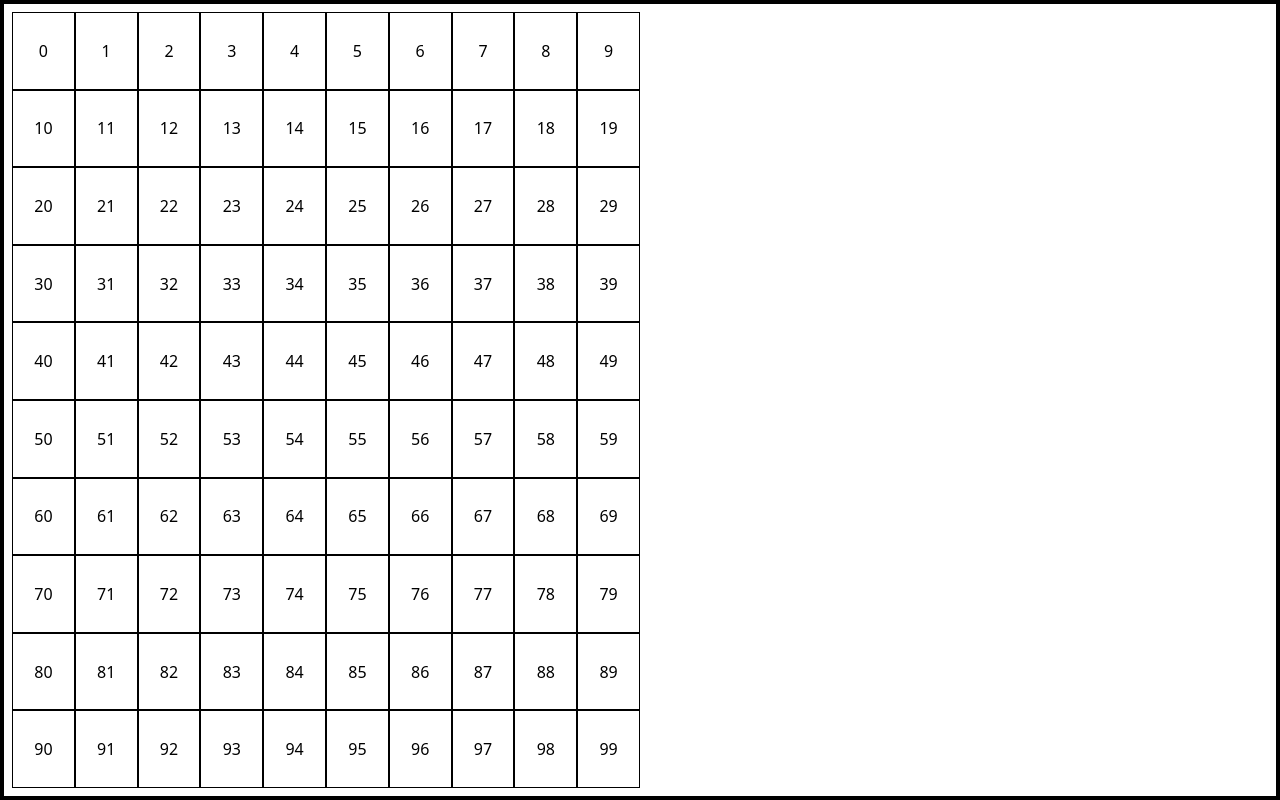
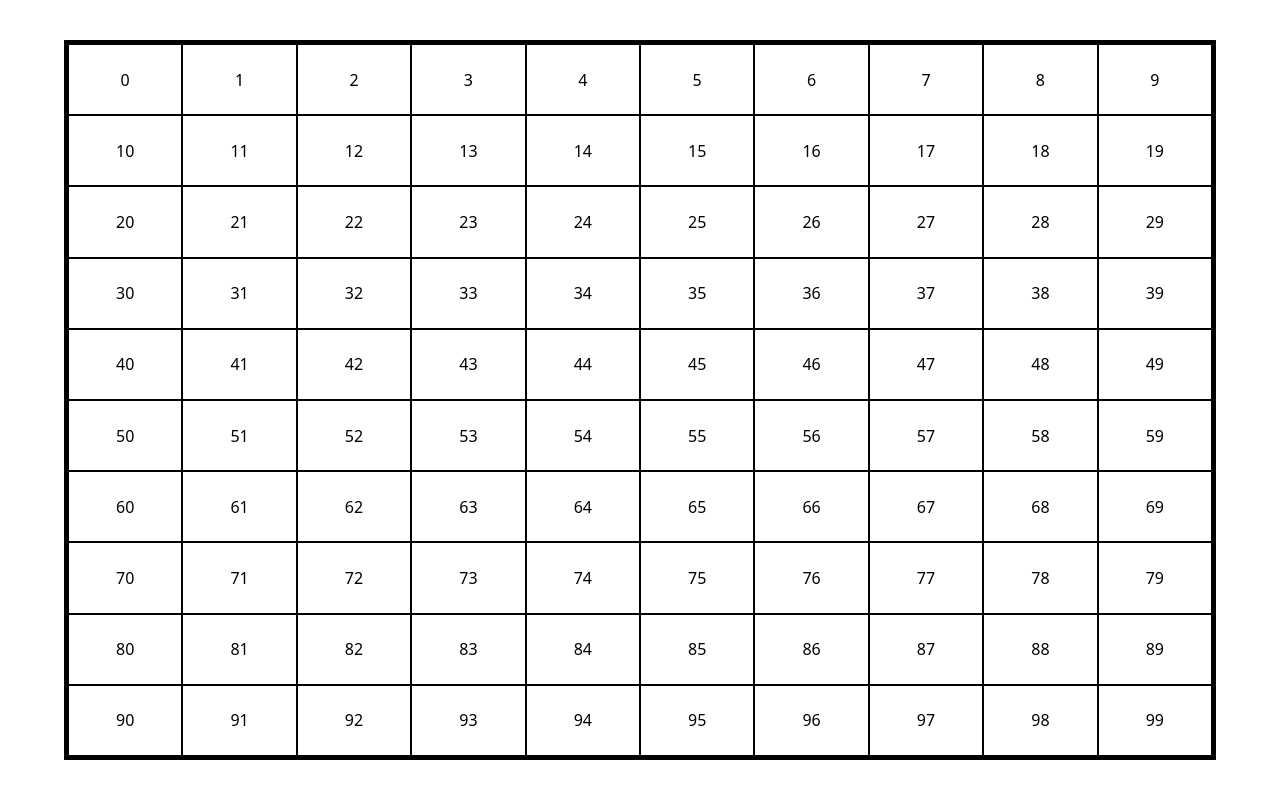
Before and after one commit to doruksahin/gridfleks, a Next.js app: page / in a window 1280 px wide. Built offline with nearby package versions, Linux system fonts and the light colour scheme.

Commit message:
representative changes

```diff
--- a/components/Grid.tsx
+++ b/components/Grid.tsx
@@ -234,7 +234,7 @@ export default function Grid({
   function gridDraggingStarted(event) {}
 
   return (
-    <div className="w-1/2 h-full">
+    <div className="w-full h-full">
       <Dragged draggingRect={draggingRect} />
       <div
         className="grid h-full"
@@ -271,7 +271,7 @@ export default function Grid({
                 key={index}
                 className={`${
                   isEditing ? 'border border-black' : ''
-                } relative flex items-center justify-center `}
+                } relative flex items-center justify-center bg-slate-200`}
                 style={{
                   gridRow: `span ${squareProperty.yLength}`,
                   gridColumn: `span ${squareProperty.xLength}`,
@@ -285,10 +285,15 @@ export default function Grid({
                       },
                     })
                   ) : (
-                    <div
-                      className="w-fit bg-blue-400 px-4 py-2"
-                      onClick={() => undoMerge(index)}>
-                      X
+                    <div className="w-full h-full relative">
+                      <div
+                        className="w-fit bg-blue-400 px-4 py-2 cursor-pointer"
+                        onClick={() => undoMerge(index)}>
+                        X
+                      </div>
+                      <div className="absolute top-1/2 left-1/2  text-3xl">
+                        {index}
+                      </div>
                     </div>
                   )}
                 </div>
@@ -308,7 +313,7 @@ export default function Grid({
                 onMouseEnter={() => handleMouseEnter(index)}
                 key={index}
                 className={`${
-                  isEditing ? 'border border-black' : ''
+                  isEditing ? 'cursor-grab border border-black' : ''
                 } flex select-none items-center justify-center ${
                   completedSquarePreview.indices.includes(index)
                     ? 'bg-red-200'
--- a/pages/index.tsx
+++ b/pages/index.tsx
@@ -20,10 +20,10 @@ export default function Index() {
   const [data, setData] = useState([]);
   const [isEditing, setIsEditing] = useState(true);
   return (
-    <div className=" flex h-screen w-screen flex-col border-4 border-black  bg-opacity-50 p-2">
-      <Grid isEditing={isEditing} setData={setData} initialData={data}>
-        <GridCell isEditing={isEditing} data={data} setData={setData} />
-      </Grid>
+    <div className="flex h-screen items-center justify-center">
+      <div className="border-4 border-black  bg-opacity-50 w-[90%] h-[90%]">
+        <Grid isEditing={isEditing} setData={setData} initialData={data}></Grid>
+      </div>
     </div>
   );
 }
```
